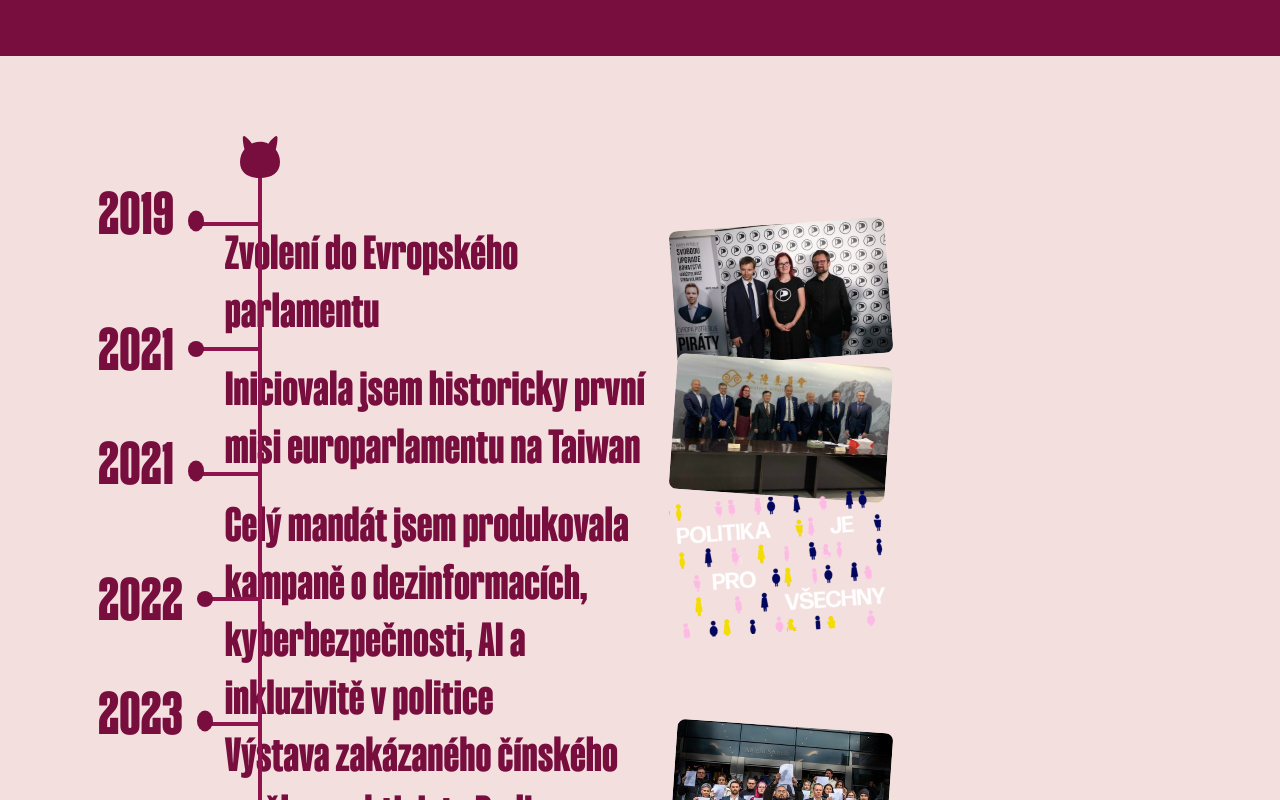
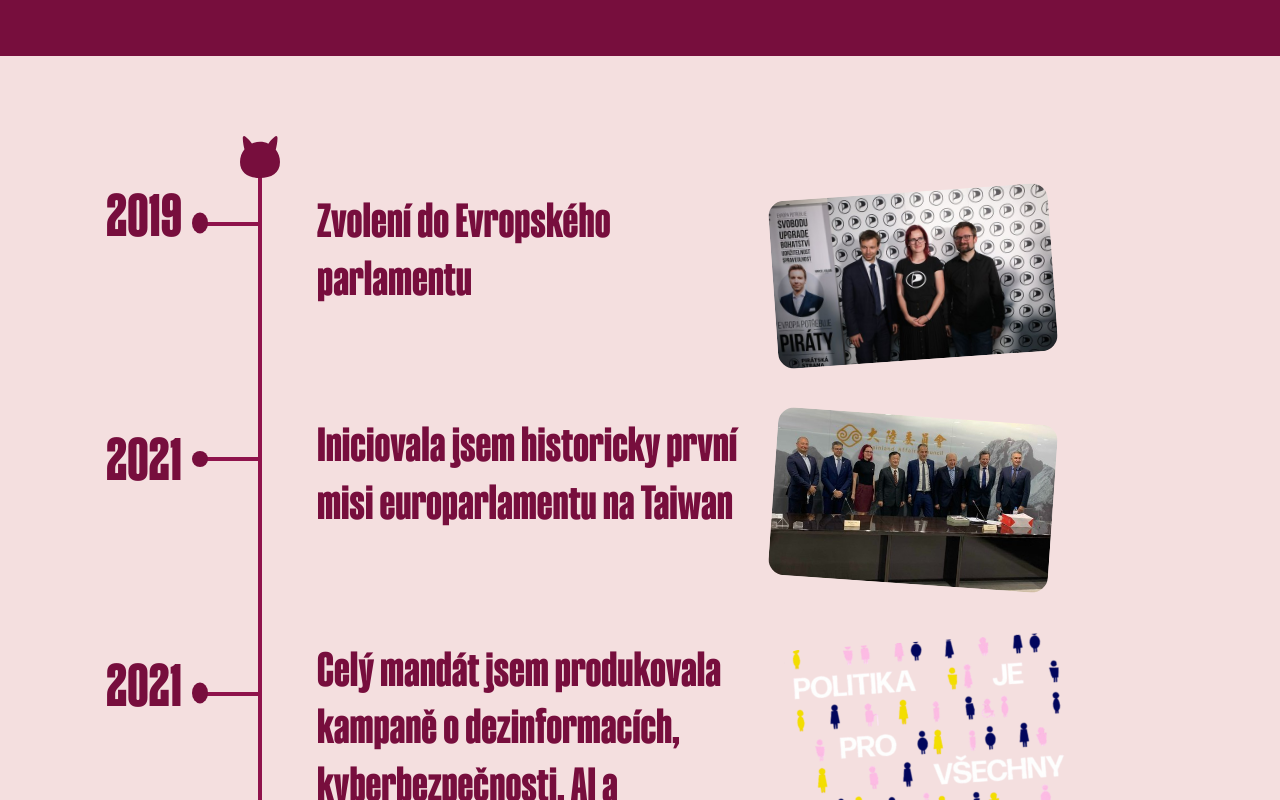
Before and after one commit to caroluxurians/mgreg, a Next.js app: page /o-mne in a window 1280 px wide. Shown: the part 780-1580 px from the top of the page. Built offline with nearby package versions, Linux system fonts and the light colour scheme.

Commit message:
lg bulletpoints layout

```diff
--- a/app/(sections)/o-mne/TimelineBulletPoint.tsx
+++ b/app/(sections)/o-mne/TimelineBulletPoint.tsx
@@ -13,8 +13,8 @@ const TimelineBulletPoint = ({ shape, styles = "", year = "2018" }: TimelineBull
       <div className={classNames(
         "flex gap-3 lg:gap-4 2xl:gap-7",
         shape === "ellipse"
-          ? "items-baseline mb-2 sm:mb-2.5 md:mb-3.5 md:ml-2 lg:mb-6.5 2xl:mb-10 3xl:mb-11"
-          : "items-center md:ml-2",
+          ? "items-baseline mb-2 sm:mb-2.5 md:mb-3.5 md:ml-2 lg:mb-5.5 lg:ml-4 2xl:mb-10 3xl:mb-11"
+          : "items-center md:ml-2 lg:ml-4",
       )}
       >
         <div
@@ -28,8 +28,8 @@ const TimelineBulletPoint = ({ shape, styles = "", year = "2018" }: TimelineBull
         </div>
         <div className="w-2.5 z-2 xl:w-4 3xl:w-5">
           {shape === "ellipse"
-            ? <Image src="/ellipse-timeline.svg" height={25.598} width={20} alt="ellipse bullet point on timeline" className="sm:mb-0.25 md:-ml-0.5 md:mb-0.5" />
-            : <div className="w-2.5 h-2.5 rounded-full bg-medium-pink md:-ml-0.5 xl:w-4 xl:h-4 3xl:w-5 3xl:h-5" />}
+            ? <Image src="/ellipse-timeline.svg" height={25.598} width={20} alt="ellipse bullet point on timeline" className="sm:mb-0.25 md:-ml-0.5 md:mb-0.5 lg:-ml-1.5" />
+            : <div className="w-2.5 h-2.5 rounded-full bg-medium-pink md:-ml-0.5 lg:-ml-1.5 xl:w-4 xl:h-4 3xl:w-5 3xl:h-5" />}
         </div>
       </div>
       <div className="absolute left-14 z-0 w-8 h-1 bg-red-pink sm:w-10 sm:left-16 md:w-12 md:left-18 lg:w-14 lg:left-24 xl:left-28 2xl:w-16 2xl:left-38 3xl:w-19 3xl:left-43" />
--- a/app/(sections)/o-mne/TimelineEvent.tsx
+++ b/app/(sections)/o-mne/TimelineEvent.tsx
@@ -11,12 +11,12 @@ type TimelineEventProps = {
 
 const TimelineEvent = ({ eventName, imageSrc = "", alt = "", styles = "", rotate = "" }: TimelineEventProps) => {
   return (
-    <div className={classNames(`flex flex-col gap-2 md:flex-row md:gap-6 2xl:gap-5 ${styles}`)}>
-      <div className="font-heading text-2xl leading-[1.2] w-56 sm:text-3xl sm:w-70 md:w-74 lg:text-4xl lg:w-84 xl:text-5xl xl:w-106 2xl:text-6xl 2xl:w-122 3xl:w-140">
+    <div className={classNames(`flex flex-col gap-2 md:flex-row md:gap-6 lg:gap-8 2xl:gap-5 ${styles}`)}>
+      <div className="font-heading text-2xl leading-[1.2] w-56 sm:text-3xl sm:w-70 md:w-74 lg:text-4xl lg:w-90 xl:text-5xl xl:w-106 2xl:text-6xl 2xl:w-122 3xl:w-140">
         {eventName}
       </div>
-      <div className="relative w-50 h-30 sm:w-54 sm:h-34">
-        <Image src={imageSrc} fill alt={alt} className={classNames(`object-cover rounded-lg ${rotate}`)} />
+      <div className="relative w-50 h-30 sm:w-54 sm:h-34 lg:w-70 lg:h-42">
+        <Image src={imageSrc} fill alt={alt} className={classNames(`object-cover rounded-xl md:rounded-2xl ${rotate}`)} />
       </div>
 
       {/*  <div className="paragraph-font-size sm:w-95
--- a/app/(sections)/o-mne/TimelineEventLarge.tsx
+++ b/app/(sections)/o-mne/TimelineEventLarge.tsx
@@ -10,12 +10,12 @@ type TimelineEventProps = {
 
 const TimelineEventLarge = ({ eventName, imageSrc = "", alt = "", styles = "" }: TimelineEventProps) => {
   return (
-    <div className={classNames(`flex flex-col gap-2 md:flex-row md:gap-6 2xl:gap-5 ${styles}`)}>
-      <div className="font-heading text-2xl leading-[1.2] w-56 sm:text-3xl sm:w-70 lg:text-4xl lg:w-84 xl:text-5xl xl:w-106 2xl:text-6xl 2xl:w-122 3xl:w-140">
+    <div className={classNames(`flex flex-col gap-2 md:flex-row md:gap-6 lg:gap-12 2xl:gap-5 ${styles}`)}>
+      <div className="font-heading text-2xl leading-[1.2] w-56 sm:text-3xl sm:w-70 lg:text-4xl lg:w-86 xl:text-5xl xl:w-106 2xl:text-6xl 2xl:w-122 3xl:w-140">
         {eventName}
       </div>
-      <div className="relative w-30 h-16 md:w-54 md:h-34">
-        <Image src={imageSrc} fill alt={alt} className="object-cover rounded-lg md:-rotate-4" />
+      <div className="relative w-30 h-16 md:w-54 md:h-34 lg:w-70 lg:h-42">
+        <Image src={imageSrc} fill alt={alt} className="object-cover rounded-xl md:rounded-2xl md:-rotate-4" />
       </div>
     </div>
   );
--- a/app/(sections)/o-mne/page.tsx
+++ b/app/(sections)/o-mne/page.tsx
@@ -80,7 +80,7 @@ const OMne = () => {
             className="main-width grid grid-cols-[2fr_3fr]
             sm:mx-auto sm:grid-cols-[1fr_3fr] sm:gap-3
             md:grid-cols-[1fr_3fr] md:gap-0
-            lg:grid-cols-[1fr_3fr_2fr] 2xl:px-20 3xl:px-26"
+            lg:grid-cols-[1fr_3fr] 2xl:px-20 3xl:px-26"
           >
             <div className="pt-10 pb-12 grid grid-cols-2 relative">
               <div
@@ -88,7 +88,8 @@ const OMne = () => {
                 justify-between
                 sm:h-576 sm:top-12 sm:left-6 sm:pb-40
                 md:h-480 md:left-2
-                lg:h-310 lg:left-0 3xl:h-340 3xl:top-16"
+                lg:h-530 lg:left-0
+                3xl:h-340 3xl:top-16"
               >
                 <TimelineBulletPoint shape="ellipse" year="2019" />
                 <TimelineBulletPoint shape="circle" year="2021" />
@@ -104,7 +105,7 @@ const OMne = () => {
                 className="w-1 h-570 bg-red-pink absolute left-28 relative
                   sm:left-32 sm:h-610
                   md:h-470
-                  lg:h-350 lg:left-38
+                  lg:h-526 lg:left-38
                   xl:left-42 2xl:left-54
                   3xl:left-62 3xl:h-400"
               >
@@ -127,7 +128,12 @@ const OMne = () => {
               </div>
             </div>
 
-            <div className="flex flex-col h-550 justify-between mt-12 sm:h-590 sm:mt-14 md:h-450 md:mt-16 md:-ml-4 lg:h-370 lg:pt-6 lg:pb-22 2xl:ml-8 3xl:h-400 3xl:ml-9 3xl:pt-9">
+            <div
+              className="flex flex-col h-550 justify-between mt-12
+              sm:h-590 sm:mt-14 md:h-450 md:mt-16 md:-ml-4
+              lg:h-510 lg:-ml-12 lg:mt-14
+              2xl:ml-8 3xl:h-400 3xl:ml-9 3xl:pt-9"
+            >
               <TimelineEvent
                 eventName="Zvolení do Evropského parlamentu"
                 imageSrc="/tl/zvoleni.jpeg"
```
